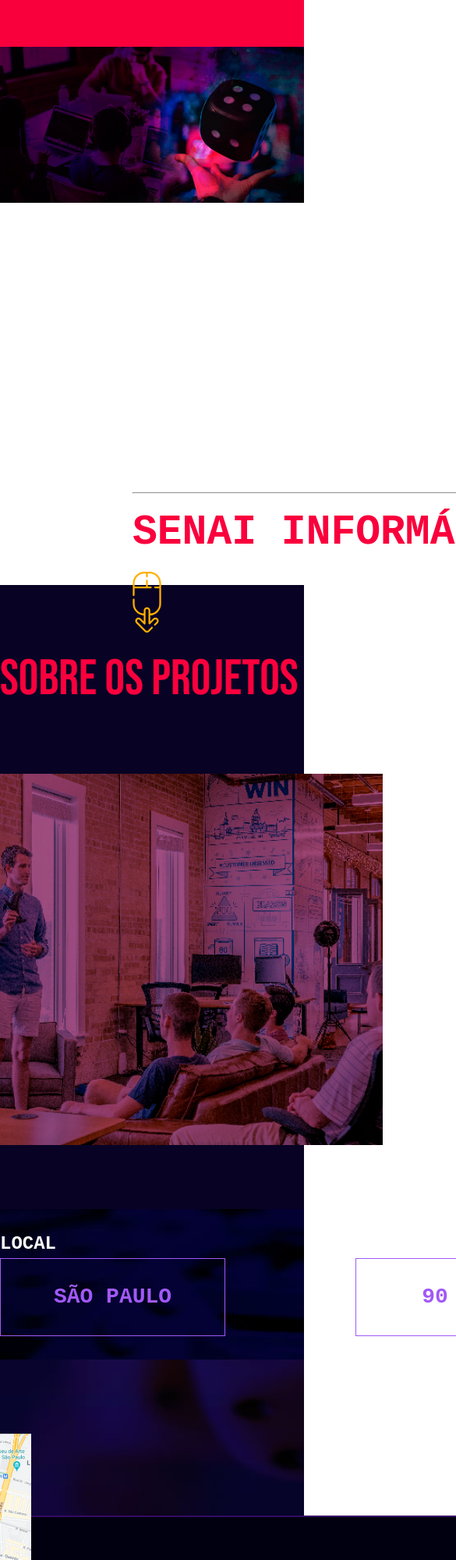
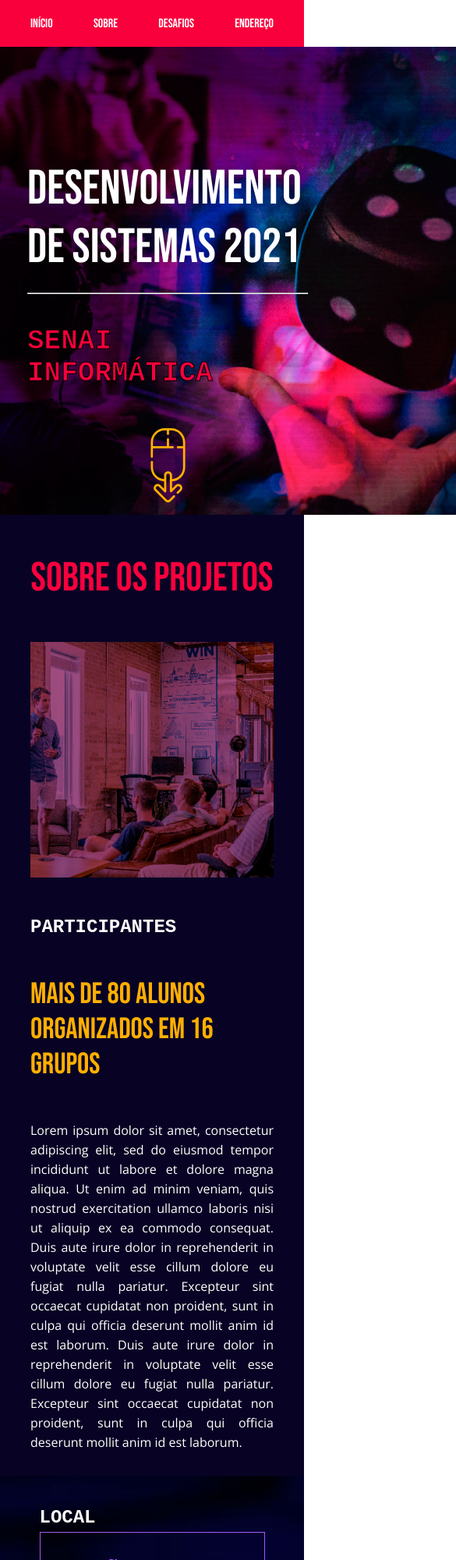
Before and after one commit to Marcaum04/LandingPage, a plain HTML site: page index.html in a window 390 px wide. Shown: the top 2000 px of the page at 78% size, 585 px wide, since content can reach past the window. Drawn offline with nearby package versions, Linux system fonts and the light colour scheme.

Commit message:
Responsividade 420px adicionada

```diff
--- a/css/estilo.css
+++ b/css/estilo.css
@@ -240,3 +240,138 @@ footer span{
     font-size: 18px;
     color: white;
 }
+
+@media(max-width:420px){
+
+    .container {
+        width: 80vw;
+    }
+
+    .container_banner{
+        display: flex;
+        justify-content: center;
+        height: 600px;
+    }
+
+    .imagem_banner {
+        height: 100%;
+        width: auto;
+    }
+
+    .box_conteudo{
+        top: 145px;
+        left: 35px;
+        align-items: center;
+    }
+
+    h1{
+        width: 360px;
+        font-size: 62px;
+    }
+
+    .hr_banner {
+        width: 360px;
+        margin: 20px 0;
+    }
+
+    .box_conteudo span {
+        font-size: 36px;
+        /* coloquei para ficar visiível por causa do fundo vermelho */
+        -webkit-text-stroke-width: 1px;
+        -webkit-text-stroke-color: #000000;
+    }
+
+    .mouse {
+        width: 45px;
+        margin-top: 30px;
+    }
+
+    .container_sobre{
+        height: auto;
+    }
+
+    .espacamento_sobre{
+        align-items: center;
+    }
+
+    .h2_sobre {
+        font-size: 52px;
+        margin: 50px 0;
+        font-weight: 400;
+    }
+
+    .box_sobre{
+        width: 100%;
+        flex-direction: column;
+    }
+
+    .imagem_sobre{
+        width: 80vw;
+    }
+
+    .box_sobre_textos span {
+        margin-top: 50px;
+    }
+
+    .h3_sobre {
+        font-size: 38px;
+        width: auto;
+        margin: 50px 0;
+    }
+
+    .box_sobre_textos p {
+        width: auto;
+        text-align: justify;
+        margin-bottom: 30px;
+    }
+
+    .info{
+        height: auto;
+        background-size: auto 500px;
+    }
+
+    .container_info {
+        flex-direction: column;
+    }
+
+    .box_info{
+        margin: 40px 0;
+    }
+
+    .endereco{
+        height: auto;
+        width: 100%;
+    }
+
+    .h2_endereco{
+    width: auto;
+    margin: 50px 0;
+    }
+
+    .box_endereco{
+        width: 80vw;
+        display: flex;
+        align-items: center;
+        justify-content: center;
+        height: auto;
+    }
+
+    .box_endereco p {
+        margin: 70px 40px;
+        font-size: 26px;
+    }
+
+    .endereco img{
+        position: unset;
+        margin-top: 50px;
+        margin-bottom: 120px;
+        width: 80vw;
+    }
+
+    footer span{
+        width: 268px;
+        text-align: center;
+    }
+
+
+}
--- a/index.html
+++ b/index.html
@@ -37,7 +37,7 @@
             <div class="container espacamento_sobre">
                 <h2 class="h2_sobre">Sobre os projetos</h2>
                 <div class="box_sobre">
-                    <img src="assets_/imagem-seção-sobre.png" alt="banner seção sobre">
+                    <img class="imagem_sobre" src="assets_/imagem-seção-sobre.png" alt="banner seção sobre">
                     <div class="box_sobre_textos">
                         <span>participantes</span>
                         <h3 class="h3_sobre">Mais de 80 alunos organizados em 16 grupos</h3>
@@ -56,21 +56,21 @@
 
         <section id="info" class="info">
             <div class="container container_info">
-                <div>
+                <div class="box_info">
                     <h2>local</h2>
                     <div class="box_span">
                         <span>são paulo</span>
                     </div>
                 </div>
 
-                <div>
+                <div class="box_info">
                     <h2>duração</h2>
                     <div class="box_span">
                         <span>90 dias</span>
                     </div>
                 </div>
 
-                <div>
+                <div class="box_info">
                     <h2>desafios</h2>
                     <div class="box_span">
                         <span>+30 desafios</span>
```
